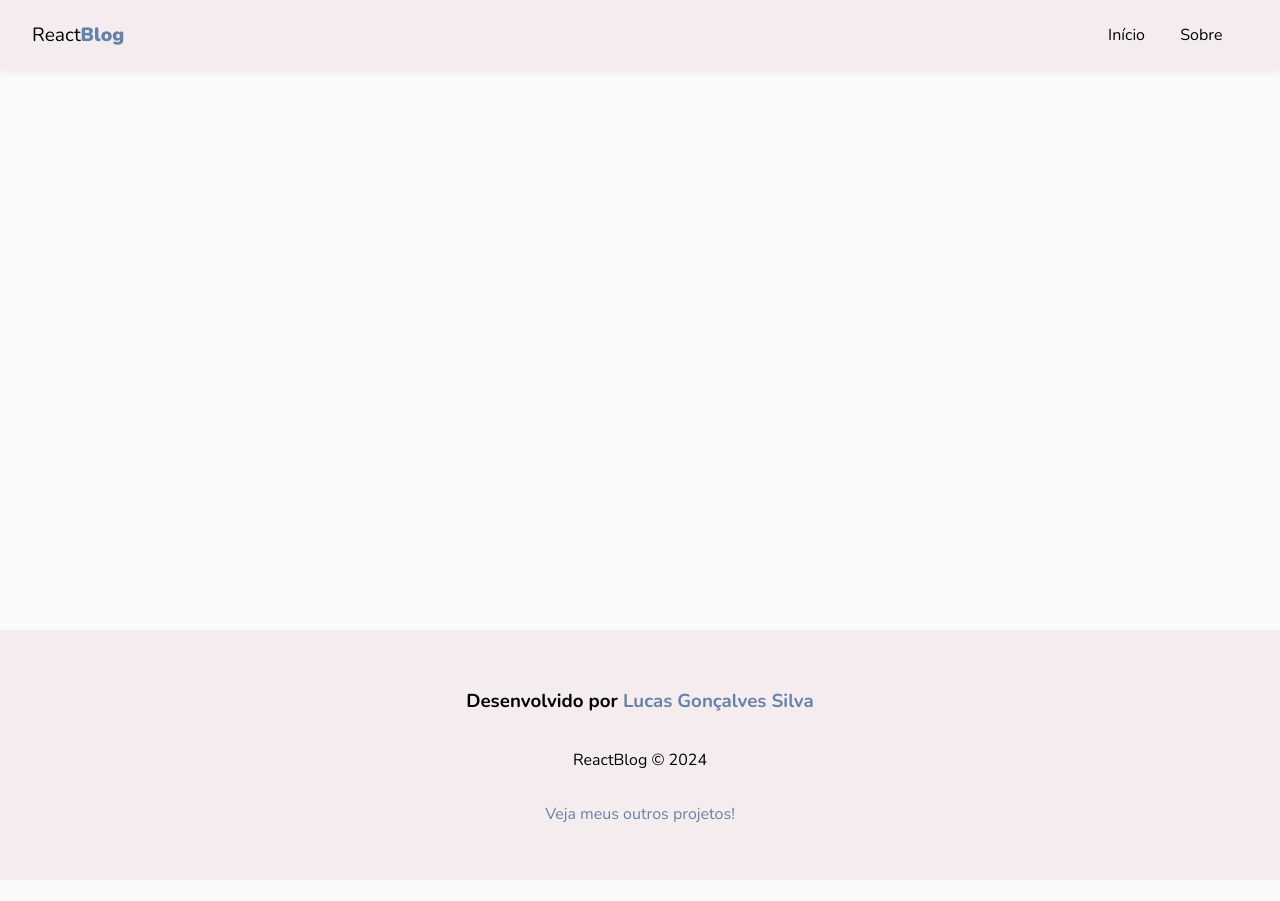
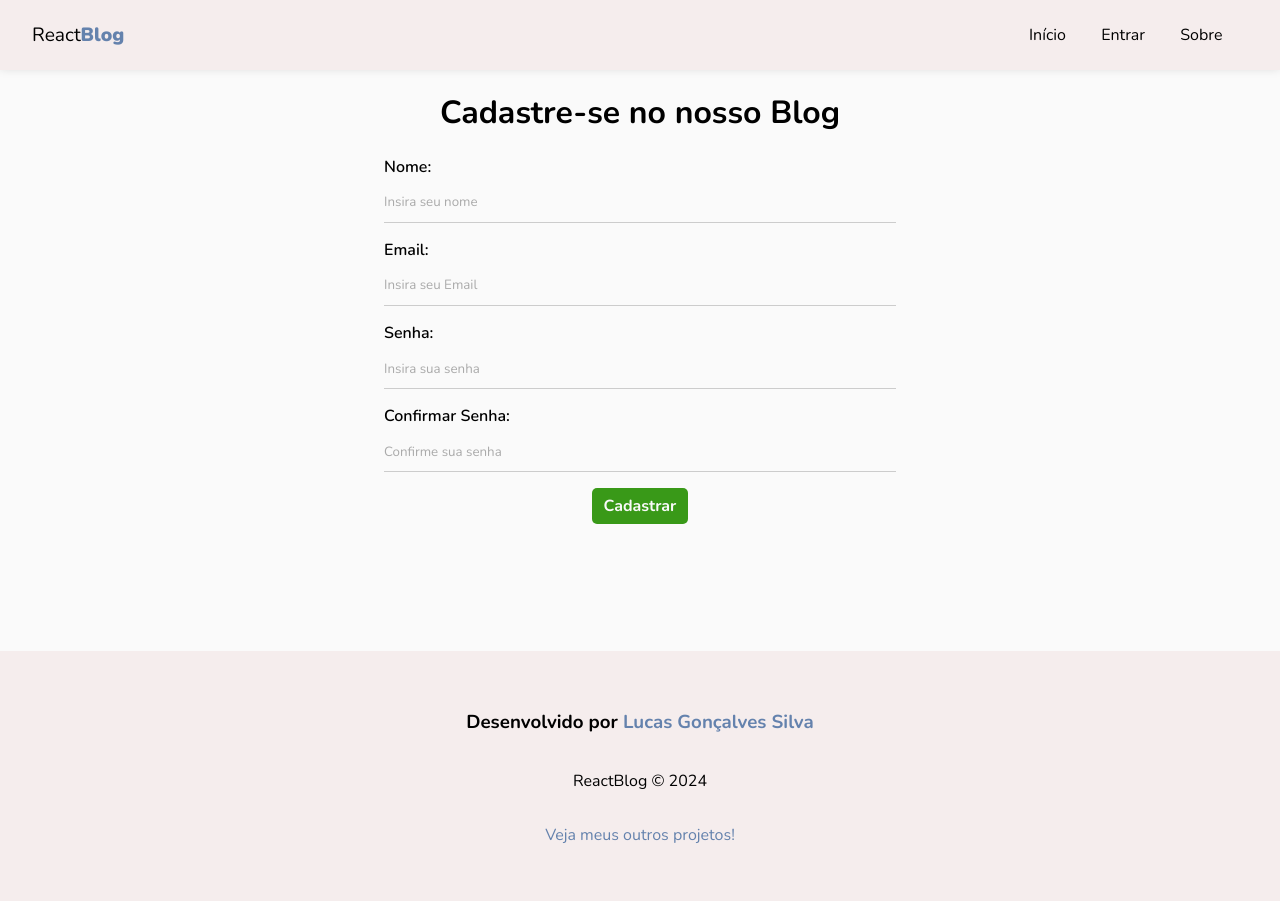
Before and after one commit to lgs8Lucas/reactblog, a React (Vite) app: page /register in a window 1280 px wide. Before the commit the page ends 880 px from the top, so only its background shows below. Built offline with nearby package versions, Linux system fonts and the light colour scheme.

Commit message:
Criado formulário para Registro

```diff
--- a/src/BlogRoutes.jsx
+++ b/src/BlogRoutes.jsx
@@ -3,12 +3,16 @@ import { Routes, Route, Navigate } from "react-router-dom";
 
 import Home from "./pages/Home/Home";
 import About from "./pages/About/About";
+import Login from './pages/Login/Login'
+import Register from "./pages/Register/Register";
 
 const BlogRoutes = () => {
   return (
     <Routes>
       <Route path="/" element={<Home />} />
       <Route path="/about" element={<About />} />
+      <Route path="/login" element={<Login />} />
+      <Route path="/register" element={<Register />} />
     </Routes>
   );
 };
--- a/src/components/Navbar.jsx
+++ b/src/components/Navbar.jsx
@@ -14,6 +14,9 @@ const Navbar = () => {
           <NavLink className={({isActive}) => isActive? styles.active:''} to="/">Início</NavLink>
         </li>
         <li>
+          <NavLink className={({isActive}) => isActive? styles.active:''} to="/login">Entrar</NavLink>
+        </li>
+        <li>
           <NavLink className={({isActive}) => isActive? styles.active:''} to="/about" >Sobre</NavLink>
         </li>
       </ul>
--- a/src/index.css
+++ b/src/index.css
@@ -20,6 +20,11 @@ textarea:focus {
   outline: none;
 }
 
+input::placeholder,
+textarea::placeholder{
+  color: #AAA;
+}
+
 a,
 nav button {
   text-decoration: none;
@@ -34,3 +39,76 @@ a:hover,
 nav button:hover {
   color: #b0b0b0;
 }
+
+form {
+  max-width: 40%;
+  margin: 0 auto;
+}
+
+label{
+  display: flex;
+  flex-direction: column;
+  margin-bottom: 1em;
+}
+
+label span{
+  margin-bottom: .3em;
+  font-weight: 600;
+  text-align: left;
+}
+
+input, textarea{
+  box-sizing: border-box;
+  border: none;
+  border-bottom: 1px solid #ccc;
+  padding: .8em 0;
+  background-color: transparent;
+}
+
+.btn{
+  background-color: #399918;
+  color: var(--color-base);
+  font-weight: bold;
+  text-align: center;
+  cursor: pointer;
+  border-radius: 5px;
+  border: none;
+  padding: 7px 12px;
+  font-size: 1em;
+}
+
+.btn.btn-dark{
+  background-color: #000;
+}
+
+.btn.btn-outline{
+  background-color: transparent;
+  color: #000;
+  border: 1px solid black;
+  padding: 7px 30px;
+}
+
+.btn:hover{
+  background-color: #399918a1;
+}
+
+.btn.btn-outline{
+  background-color: #000;
+  color: var(--color-base);
+}
+
+.btn.btn-danger:hover{
+  background-color: #E4003A;
+}
+
+button[disabled]{
+  background-color: #AAA;
+}
+
+.container .error{
+  color: #C80036;
+  background-color: #f5ededa2;
+  border: 1px solid #C80036;
+  padding: 5px;
+  border-radius: 5px;
+}
--- /dev/null
+++ b/src/pages/Login/Login.jsx
@@ -0,0 +1,10 @@
+import React from 'react'
+import styles from './Login.module.css'
+
+const Login = () => {
+  return (
+    <div>Login</div>
+  )
+}
+
+export default Login
--- /dev/null
+++ b/src/pages/Register/Register.jsx
@@ -0,0 +1,90 @@
+import React from "react";
+import styles from "./Register.module.css";
+
+import { useState, useEffect } from "react";
+
+const initialUser = {
+  displayName: "",
+  email: "",
+  password: "",
+  confirmPassword: "",
+};
+
+const Register = () => {
+  const [user, setUser] = useState({ ...initialUser });
+  const [error, setError] = useState("");
+  const handleChange = e => {
+    const attValues = user;
+    attValues[e.target.name] = e.target.value;
+    setUser({...attValues})
+  };
+
+  const handleSubmit = e =>{
+    e.preventDefault();
+    setError("");
+    if (user.password != user.confirmPassword) {
+        setError("As senhas precisam ser iguais!");
+        return;
+    }
+    console.log(user);
+
+  }
+
+  return (
+    <div className={[styles.register]}>
+      <h1>Cadastre-se no nosso Blog</h1>
+      <form onSubmit={handleSubmit}>
+        <label>
+          <span>Nome:</span>
+          <input
+            type="text"
+            name="displayName"
+            required
+            placeholder="Insira seu nome"
+            value={user.displayName}
+            onChange={handleChange}
+          />
+        </label>
+        <label>
+          <span>Email:</span>
+          <input
+            type="email"
+            name="email"
+            required
+            placeholder="Insira seu Email"
+            value={user.email}
+            onChange={handleChange}
+          />
+        </label>
+        <label>
+          <span>Senha:</span>
+          <input
+            type="password"
+            name="password"
+            required
+            placeholder="Insira sua senha"
+            value={user.password}
+            onChange={handleChange}
+          />
+        </label>
+        <label>
+          <span>Confirmar Senha:</span>
+          <input
+            type="password"
+            name="confirmPassword"
+            required
+            placeholder="Confirme sua senha"
+            value={user.confirmPassword}
+            onChange={handleChange}
+          />
+        </label>
+        <button type="submit" className="btn">
+          Cadastrar
+        </button>
+        {error && <p className="error">{error}</p>}
+      </form>
+    </div>
+  );
+};
+
+export default Register;
--- /dev/null
+++ b/src/pages/Register/Register.module.css
@@ -0,0 +1,3 @@
+.register{
+    text-align: center;
+}
```
Also changed, not shown: src/pages/Login/Login.module.css (added).
